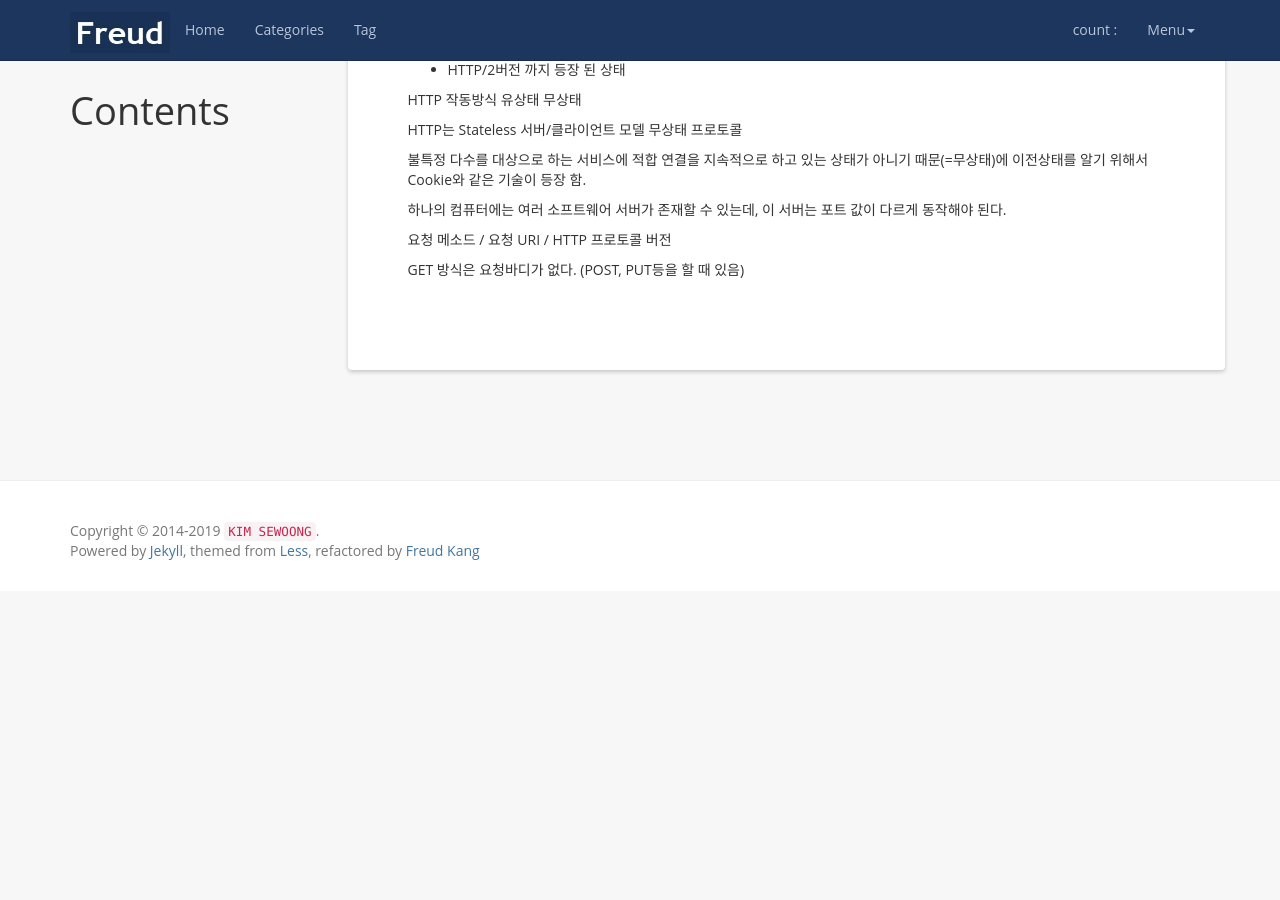
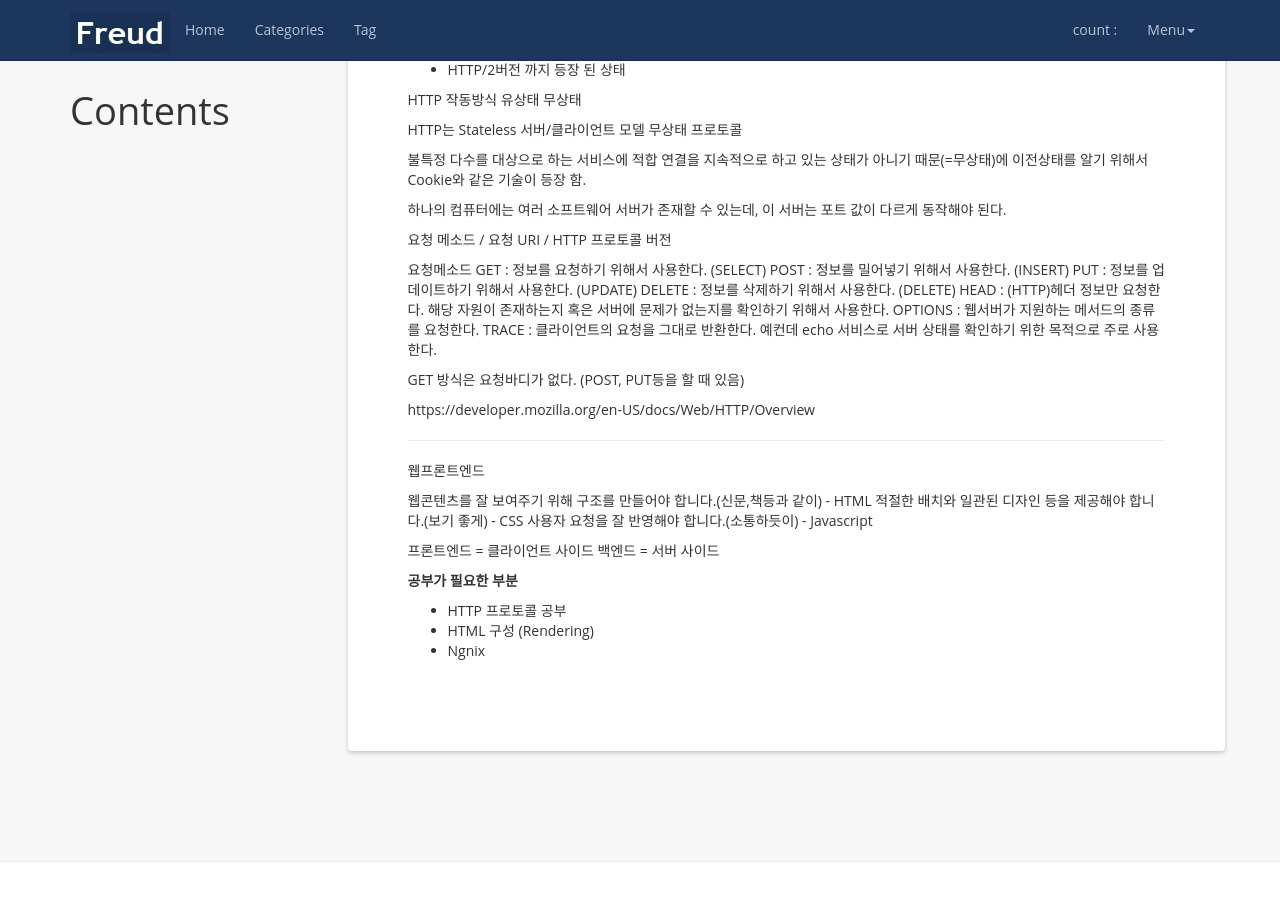
Before and after one commit to DevSWkim/devswkim.github.io, a Jekyll site: the page built from _posts/2019-01-15-웹프로그래밍.md, in a window 1280 px wide and 900 px high, scrolled down 656 px. Built offline with Jekyll 4.4.1, drawn with Linux system fonts in a browser that asks for light colours; nearby versions of some CDN libraries; a script that is not in the unit is left out; comment, search, counter and statistics services are not loaded; before the commit the page ends 1247 px from its top, so only the background shows below that.

Commit message:
Update _posts/2019-01-15-웹프로그래밍.md

```diff
--- a/_posts/2019-01-15-웹프로그래밍.md
+++ b/_posts/2019-01-15-웹프로그래밍.md
@@ -53,5 +53,34 @@ HTTP는 Stateless
 
 요청 메소드 / 요청 URI / HTTP 프로토콜 버전
 
+요청메소드
+GET : 정보를 요청하기 위해서 사용한다. (SELECT)
+POST : 정보를 밀어넣기 위해서 사용한다. (INSERT)
+PUT : 정보를 업데이트하기 위해서 사용한다. (UPDATE)
+DELETE : 정보를 삭제하기 위해서 사용한다. (DELETE)
+HEAD : (HTTP)헤더 정보만 요청한다. 해당 자원이 존재하는지 혹은 서버에 문제가 없는지를 확인하기 위해서 사용한다.
+OPTIONS : 웹서버가 지원하는 메서드의 종류를 요청한다.
+TRACE : 클라이언트의 요청을 그대로 반환한다. 예컨데 echo 서비스로 서버 상태를 확인하기 위한 목적으로 주로 사용한다.
+
 GET 방식은 요청바디가 없다.
 (POST, PUT등을 할 때 있음)
+
+https://developer.mozilla.org/en-US/docs/Web/HTTP/Overview
+
+-----
+
+웹프론트엔드
+
+웹콘텐츠를 잘 보여주기 위해 구조를 만들어야 합니다.(신문,책등과 같이) - HTML
+적절한 배치와 일관된 디자인 등을 제공해야 합니다.(보기 좋게) - CSS
+사용자 요청을 잘 반영해야 합니다.(소통하듯이) - Javascript
+
+
+프론트엔드 = 클라이언트 사이드
+백엔드 = 서버 사이드
+
+
+**공부가 필요한 부분**
+* HTTP 프로토콜 공부
+* HTML 구성 (Rendering)
+* Ngnix
```
